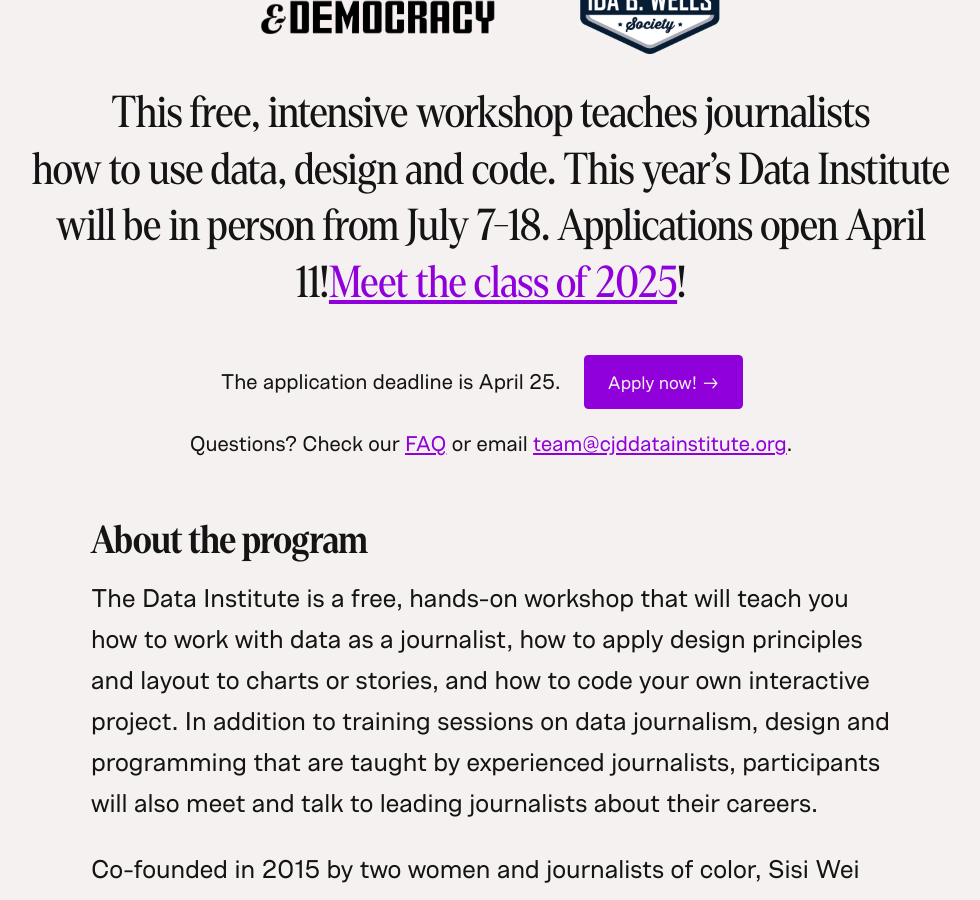
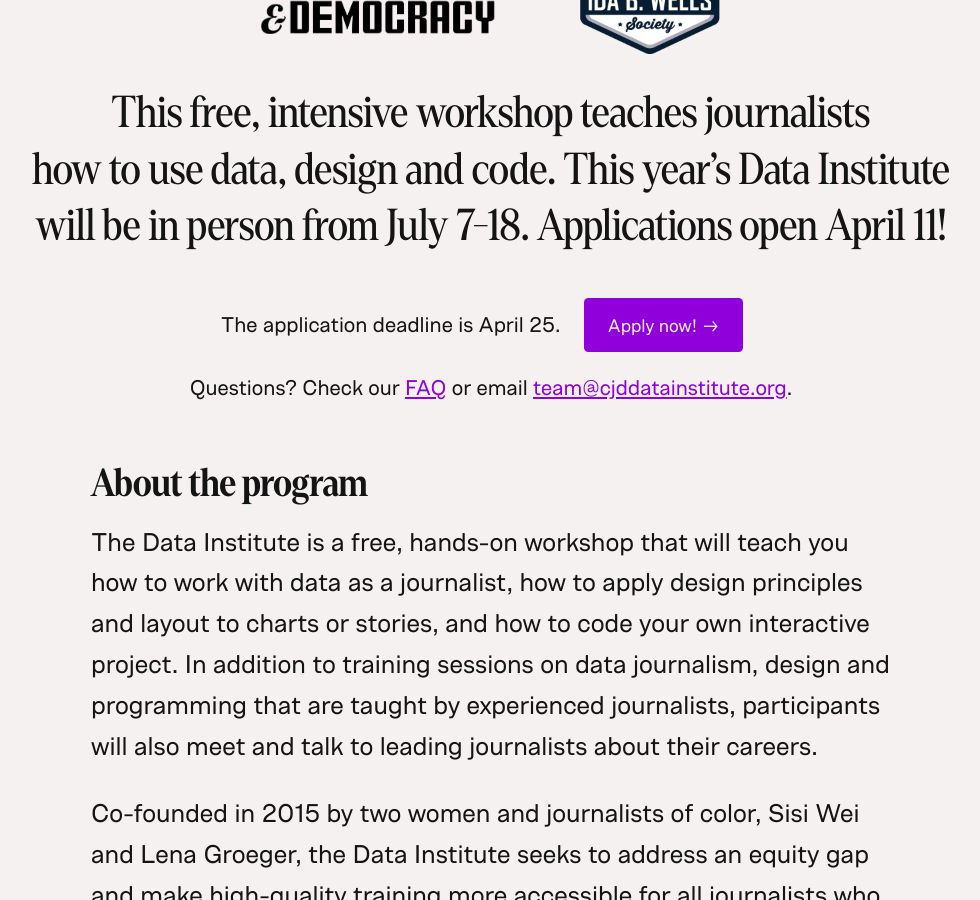
Before and after one commit to OpenNews/datainstitute-website, a Jekyll site: the page built from homepage.md, in a window 1280 px wide and 900 px high, scrolled down 737 px. Shown: the whole window, without its empty margins (149-1129 px from the left). Built offline with Jekyll 4.4.1, drawn with Linux system fonts in a browser that asks for light colours.

Commit message:
fixed copy

```diff
--- a/homepage.md
+++ b/homepage.md
@@ -5,7 +5,7 @@ title: The Data Institute 2025
 ---
 
 <div class="page-intro">
-     <p class="big-type">This free, intensive workshop teaches journalists how&nbsp;to&nbsp;use data, design and code. This year&rsquo;s Data Institute will be in person from July 7-18. Applications open April 11!<a href="/2025/">Meet the class of 2025</a>!</p>
+     <p class="big-type">This free, intensive workshop teaches journalists how&nbsp;to&nbsp;use data, design and code. This year&rsquo;s Data Institute will be in person from July 7-18. Applications open April 11!</p>
 
       <div class="sub-nav">
         <!--<p><span>Applications are now closed. Congratulations to the <a href="/2025/">class of 2025</a>!</span></p>-->
```
Also changed, not shown: other parts of homepage.md (+1 -1 lines).
